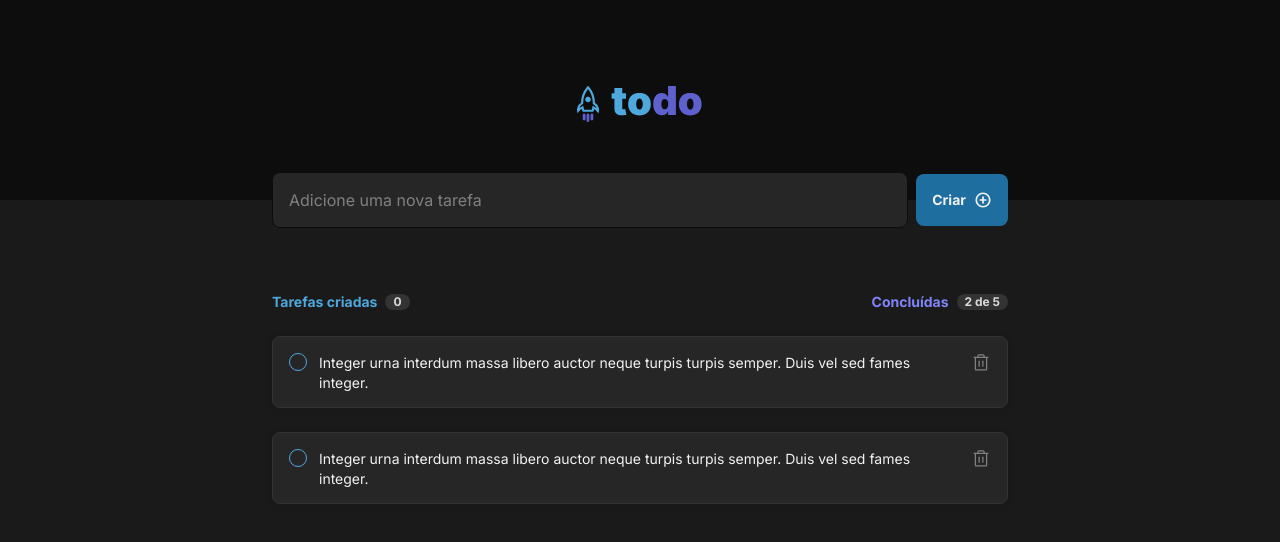
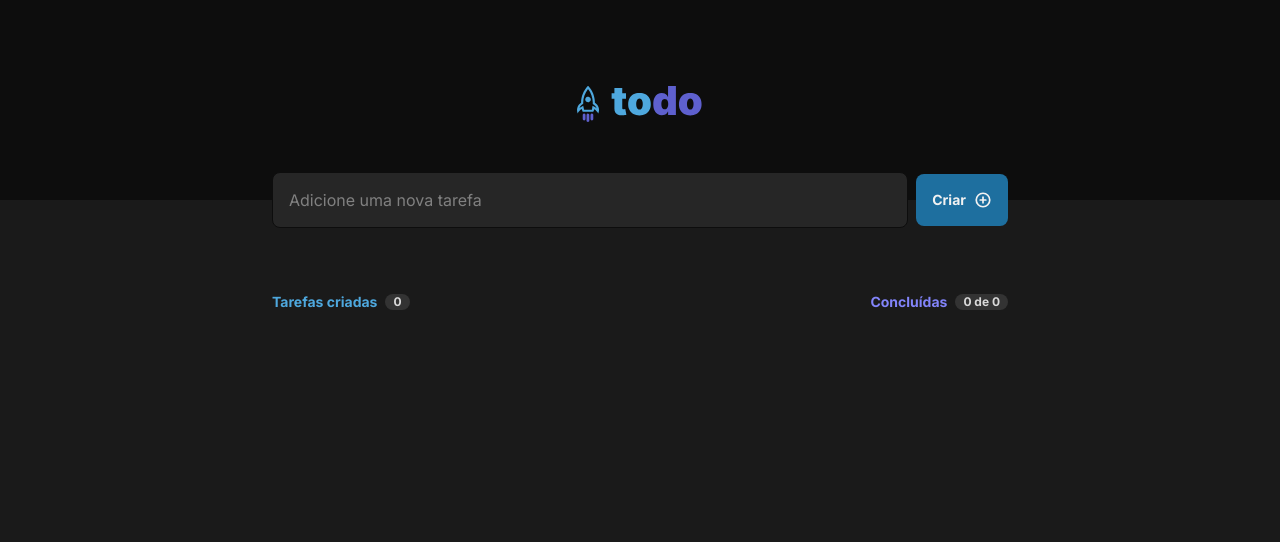
Before and after one commit to joaohenriquefernandes/ignite-to-do-list, a React (Vite) app: page / in a window 1280 px wide. Shown: the top 542 px of the page. Built offline with nearby package versions, Linux system fonts and the light colour scheme.

Commit message:
feat: adding functionality to create tasks

```diff
--- a/src/App.tsx
+++ b/src/App.tsx
@@ -1,19 +1,44 @@
 import { Header } from "./components/Header"
 import { NewTaskInput } from "./components/NewTaskInput"
+import { TasksList } from "./components/TasksList"
+
+import { useState } from "react"
 
 import styles from './App.module.css'
-import { TasksList } from "./components/TasksList"
+
+export interface ITask {
+  id: number;
+  text: string;
+  isChecked: boolean;
+}
 
 export function App() {
+  const [tasks, setTasks] = useState<ITask[]>([])
+
+  function createNewTask(taskName: string) {
+
+    const newTask: ITask = {
+      id: new Date().getTime(),
+      text: taskName,
+      isChecked: false,
+    }
+
+    setTasks( prevState => [...prevState, newTask])
+  }
+
 
   return (
     <>
       <Header />
       <main className={styles.wrapper}>
-        <NewTaskInput />
+        <NewTaskInput
+          onCreateNewTask={createNewTask}
+        />
 
         <div className={styles.toDoList}>
-          <TasksList />
+          <TasksList
+            tasks={tasks}
+          />
         </div>
       </main>
     </>
--- a/src/components/NewTaskInput.module.css
+++ b/src/components/NewTaskInput.module.css
@@ -13,6 +13,7 @@
   background: var(--gray-500);
   border-radius: 8px;
   border: 1px solid var(--gray-700);
+  color: var(--gray-100);
 
   &::placeholder {
     color: var(--gray-300);
--- a/src/components/NewTaskInput.tsx
+++ b/src/components/NewTaskInput.tsx
@@ -1,10 +1,37 @@
+import { ChangeEvent, FormEvent, useState } from 'react'
 import styles from './NewTaskInput.module.css'
 import {PlusCircle} from 'phosphor-react'
 
-export function NewTaskInput() {
+interface INewTaskInputProps {
+  onCreateNewTask: (content: string) => void
+}
+
+
+export function NewTaskInput({onCreateNewTask}: INewTaskInputProps) {
+  const [newTaskText, setNewTaskText] = useState('')
+
+  function handleCreateNewTask(event: FormEvent) {
+    event.preventDefault()
+
+    onCreateNewTask(newTaskText)
+    setNewTaskText('')
+  }
+
+  function handleNewTaskChange(event: ChangeEvent<HTMLInputElement>) {
+    event.target.setCustomValidity('')
+    setNewTaskText(event.target.value)
+  }
+
   return (
-    <form className={styles.taskForm} action="">
-      <input type="text" placeholder='Adicione uma nova tarefa'/>
+    <form className={styles.taskForm} onSubmit={handleCreateNewTask}>
+      <input
+        type="text"
+        placeholder='Adicione uma nova tarefa'
+        name='task'
+        value={newTaskText}
+        onChange={handleNewTaskChange}
+        required
+      />
       <button type='submit'>
         <strong>Criar</strong>
         <PlusCircle size={18} weight='bold'/>
--- a/src/components/Task.module.css
+++ b/src/components/Task.module.css
@@ -9,6 +9,7 @@
 
   display: flex;
   align-items: flex-start;
+  justify-content: space-between;
   gap: 0.75rem;
 }
 
@@ -53,12 +54,17 @@
 }
 
 .container .text {
+  flex: 1;
+  word-break: break-all;
   color: var(--gray-100);
   font-size: 0.875rem;
   cursor: pointer;
+  word-wrap: normal;
 }
 
 .container .textScratched {
+  flex: 1;
+  word-break: break-all;
   color: var(--gray-300);
   font-size: 0.875rem;
   text-decoration: line-through;
--- a/src/components/Task.tsx
+++ b/src/components/Task.tsx
@@ -1,12 +1,23 @@
 import { Trash } from'phosphor-react'
 import styles from './Task.module.css'
+import { useState } from 'react';
 
-export function Task() {
-  const teste = false;
+interface ITaskProps {
+  content: string;
+  isChecked: boolean;
+}
+
+export function Task({ content, isChecked }: ITaskProps) {
+  const [checked, setChecked] = useState(isChecked)
+
+  function checkedToggle() {
+    setChecked(prevState => !prevState)
+  }
+
   return (
     <div className={styles.container}>
-      <input type="checkbox" name="" id="task"/>
-      <label htmlFor="task" className={teste ? styles.textScratched : styles.text }>Integer urna interdum massa libero auctor neque turpis turpis semper. Duis vel sed fames integer.</label>
+      <input type="checkbox" name="" id="task" checked={checked} onChange={checkedToggle}/>
+      <label htmlFor="task" className={checked ? styles.textScratched : styles.text }>{content}</label>
       <button>
         <Trash size={20}/>
       </button>
--- a/src/components/TasksList.module.css
+++ b/src/components/TasksList.module.css
@@ -4,12 +4,13 @@
   display: flex;
   flex-direction: column;
   align-items: flex-start;
-  gap: 1.5rem;
+  gap: 0.75rem;
 }
 
 .tasksInfo {
   width: 100%;
   height: 1.25rem;
+  margin-bottom: 0.75rem;
   display: flex;
   align-items: center;
   justify-content: space-between;
--- a/src/components/TasksList.tsx
+++ b/src/components/TasksList.tsx
@@ -1,24 +1,45 @@
-// import { Empty } from './Empty'
+import { ITask } from '../App'
+import { Empty } from './Empty'
 import { Task } from './Task'
 import styles from './TasksList.module.css'
 
-export function TasksList() {
+interface TasksListProps {
+  tasks: ITask[]
+}
+
+export function TasksList({ tasks }: TasksListProps) {
+
+  const checkedTasksCounter = tasks.reduce((prevValue, currentTask) => {
+    if (currentTask.isChecked) {
+      return prevValue + 1
+    }
+
+    return prevValue
+  }, 0)
+
   return (
     <>
       <div className={styles.container}>
         <div className={styles.tasksInfo}>
           <div className={styles.tasksCreated}>
             <h4>Tarefas criadas</h4>
-            <strong>0</strong>
+            <strong>{tasks.length}</strong>
           </div>
           <div className={styles.tasksEnds}>
             <h4>Concluídas</h4>
-            <strong>2 de 5</strong>
+            <strong>{`${checkedTasksCounter} de ${tasks.length}`}</strong>
           </div>
         </div>
-        <Task />
-        <Task />
-        {/* <Empty /> */}
+        {
+          tasks
+            ? tasks.map(task => (
+              <Task
+                key={task.id}
+                content={task.text}
+                isChecked={task.isChecked}
+              />))
+            : <Empty />
+        }
       </div>
     </>
   )
```
